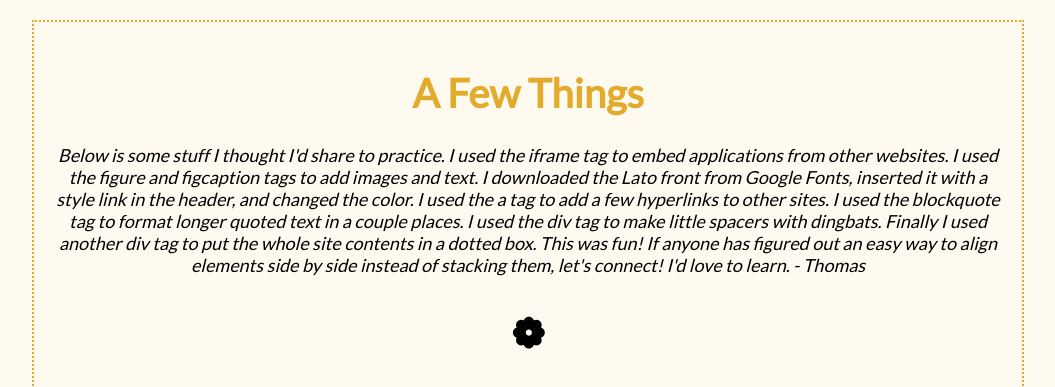
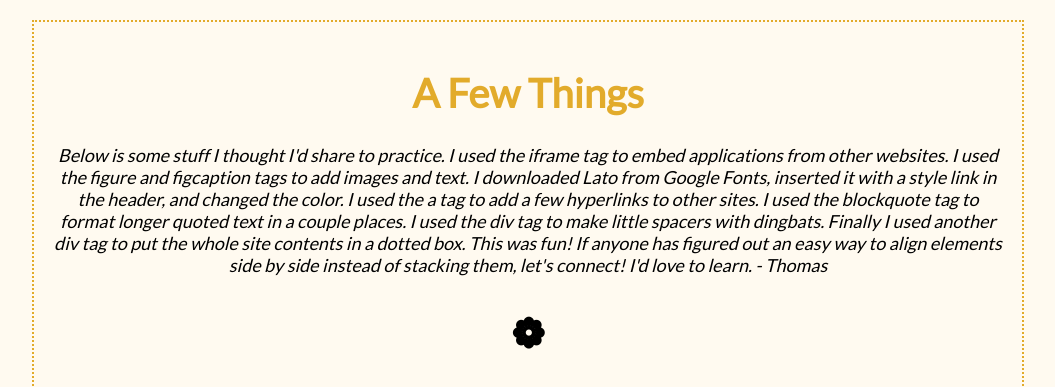
Before and after one commit to tjalexander11/tjalexander11.github.io, a plain HTML site: page index.html in a window 1280 px wide. Shown: the top 387 px of the page, without its empty margins (112-1167 px from the left). Drawn offline with Linux system fonts and the light colour scheme.

Commit message:
Update index.html

```diff
--- a/index.html
+++ b/index.html
@@ -14,7 +14,7 @@
 <center><div class="box">
     <h1><center>A Few Things</center></h1>
 
-    <p2><center><em> Below is some stuff I thought I'd share to practice. I used the iframe tag to embed applications from other websites. I used the figure and figcaption tags to add images and text.  I downloaded the Lato front from Google Fonts, inserted it with a style link in the header, and changed the color. I used the a tag to add a few hyperlinks to other sites. I used the blockquote tag to format longer quoted text in a couple places. I used the div tag to make little spacers with dingbats. Finally I used another div tag to put the whole site contents in a dotted box. This was fun! If anyone has figured out an easy way to align elements side by side instead of stacking them, let's connect! I'd love to learn. - Thomas</em></center></p2>
+    <p2><center><em> Below is some stuff I thought I'd share to practice. I used the iframe tag to embed applications from other websites. I used the figure and figcaption tags to add images and text. I downloaded Lato from Google Fonts, inserted it with a style link in the header, and changed the color. I used the a tag to add a few hyperlinks to other sites. I used the blockquote tag to format longer quoted text in a couple places. I used the div tag to make little spacers with dingbats. Finally I used another div tag to put the whole site contents in a dotted box. This was fun! If anyone has figured out an easy way to align elements side by side instead of stacking them, let's connect! I'd love to learn. - Thomas</em></center></p2>
 
     <h2><center>&#10049</center></h2>
 
```
